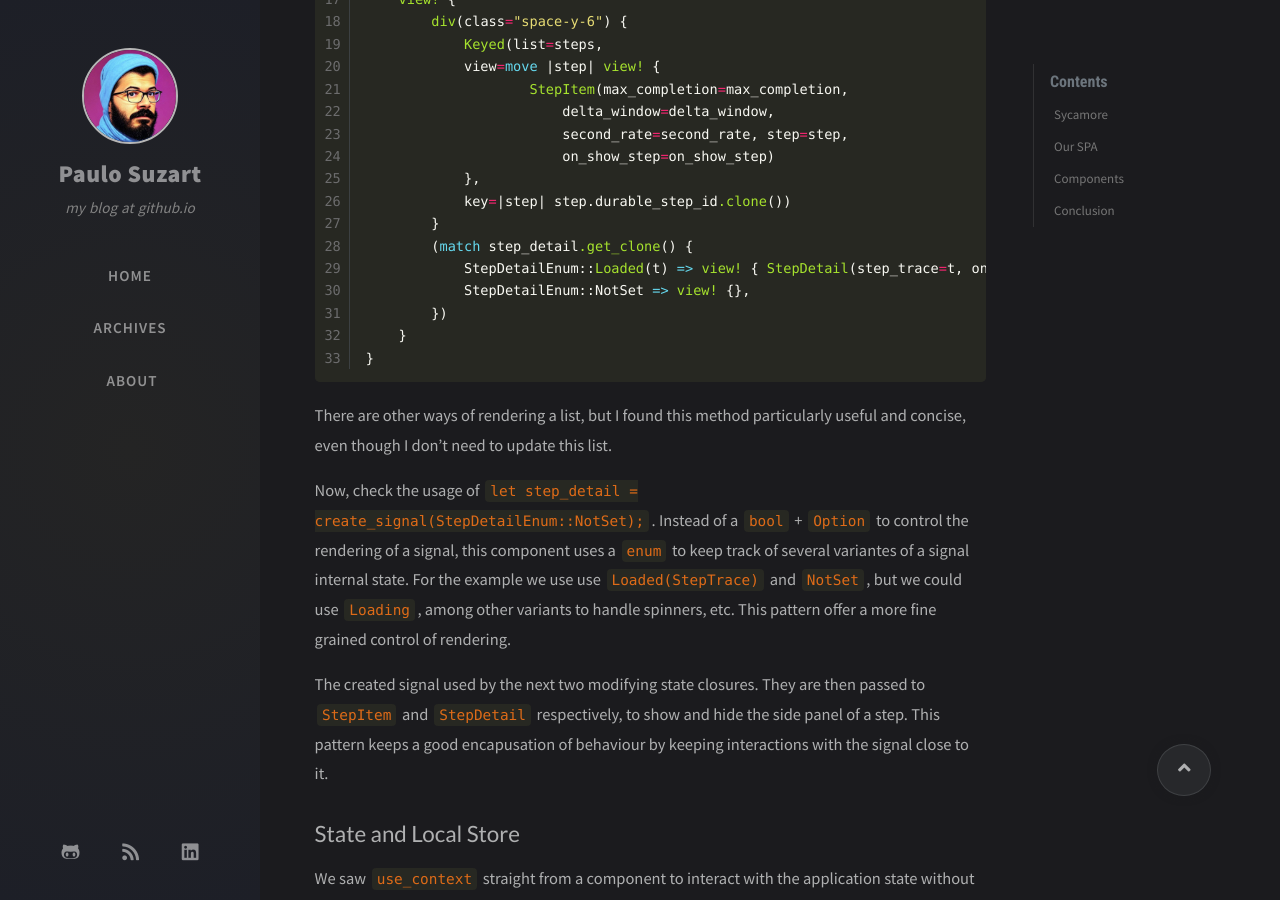
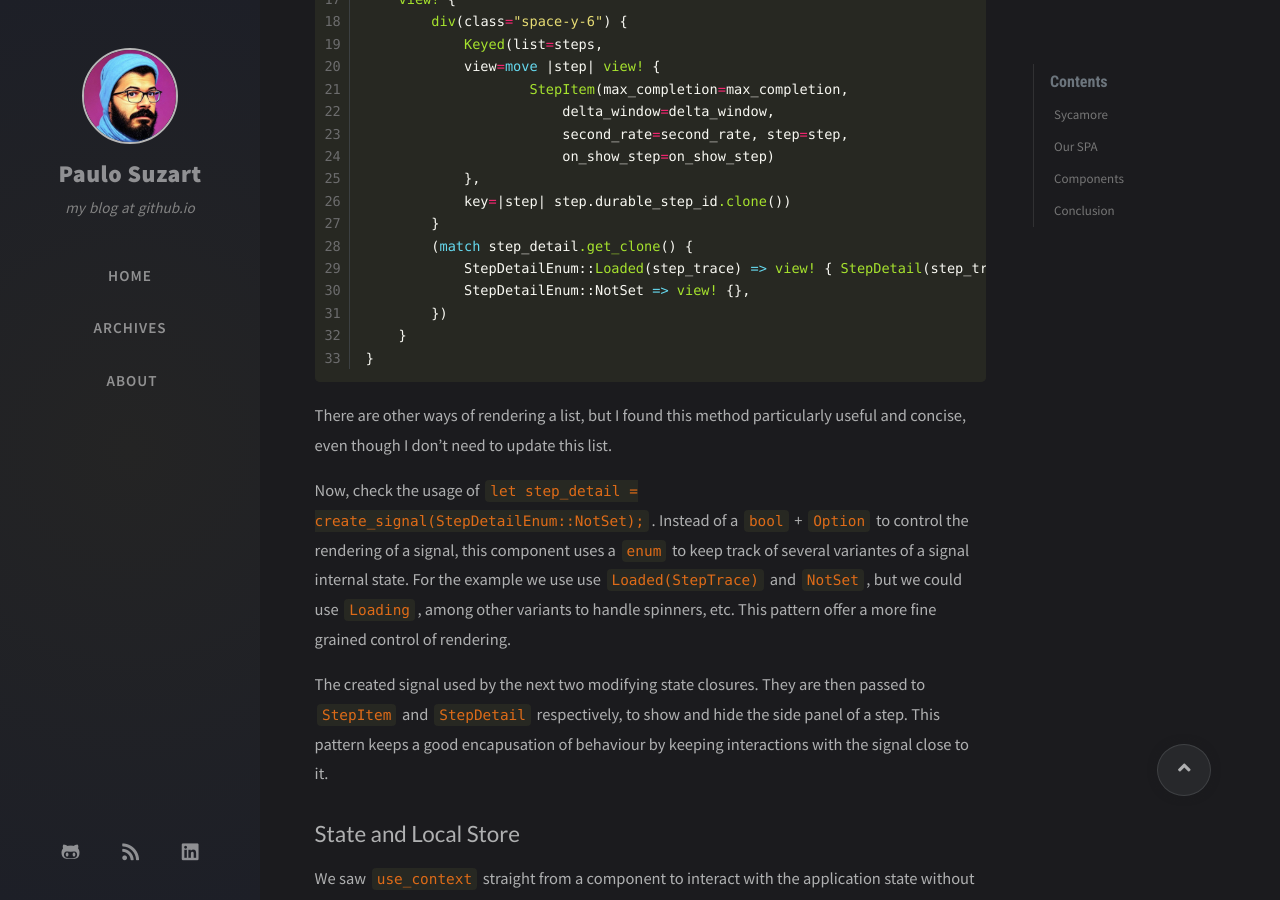
Before and after one commit to paulosuzart/paulosuzart.github.io, a Jekyll site: the page built from _posts/2024-11-30-rust-spa-with-sycamore.md, in a window 1280 px wide and 900 px high, scrolled down 5973 px. Built offline with Jekyll 4.4.1, drawn with Linux system fonts in a browser that asks for light colours; nearby versions of some CDN libraries; comment, search, counter and statistics services are not loaded.

Commit message:
Fixed param name

```diff
--- a/_posts/2024-11-30-rust-spa-with-sycamore.md
+++ b/_posts/2024-11-30-rust-spa-with-sycamore.md
@@ -227,7 +227,7 @@ pub fn Steps(
             key=|step| step.durable_step_id.clone())
         }
         (match step_detail.get_clone() {
-            StepDetailEnum::Loaded(t) => view! { StepDetail(step_trace=t, on_hide_step=on_hide_step) },
+            StepDetailEnum::Loaded(step_trace) => view! { StepDetail(step_trace=step_trace, on_hide_step=on_hide_step) },
             StepDetailEnum::NotSet => view! {},
         })
     }
```
